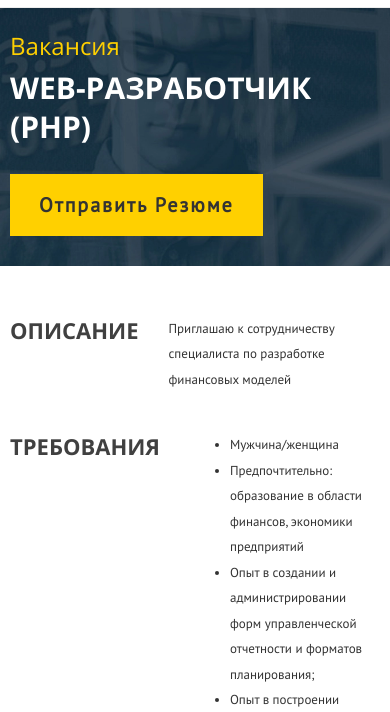
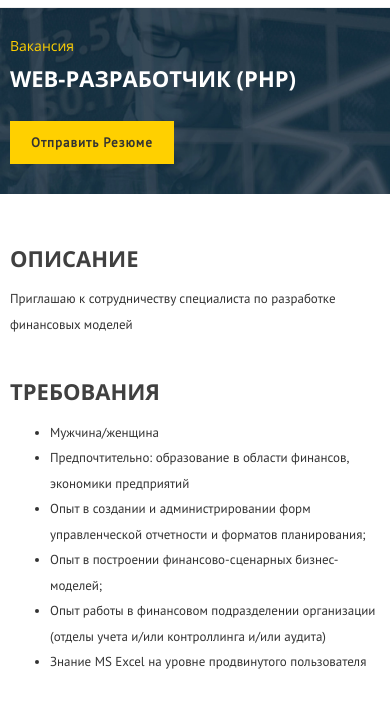
Before and after one commit to pureweb-creator/poznakhorenko, a website: page vacancies-article.html in a window 390 px wide. Shown: the part 56-768 px from the top of the page. Drawn offline with Linux system fonts and the light colour scheme.

Commit message:
Bug fixes and other minor improvements

```diff
--- a/scss/base/_responsive.scss
+++ b/scss/base/_responsive.scss
@@ -184,6 +184,16 @@
 	.acricle-contact-form{
 		margin-left: 10px;
 		width: 70%;
+	}
+
+	.more-articles__item{
+		.mask,.more-articles__title,.more-articles__category{
+			opacity: 1;
+			top: 0;
+		}
+		.fa-arrow-circle-right{
+			display: none;
+		}
 	}
 
 	// BLOG ARCHIVE
@@ -373,6 +383,9 @@
 			line-height: 1.2em;
 		}
 	}
+	h1{
+		font-size: 22px !important;
+	}
 	h3{
 		font-size: 18px !important;
 	}
@@ -441,6 +454,26 @@
 	}
 	.acricle-contact-form{
 		width: 60%;
+	}
+
+	// VACANCY ARTICLE
+	.page-vacancy__category{
+		font-size: 14px;
+	}
+	.page-vacancy .page-vacancy__btn{
+		font-size: 13px;
+		letter-spacing: 1px;
+		padding: 14px 20px;
+	}
+	.page-vacancy .page-wrapper__vacancy .vacancy-item{
+		grid-template-columns: 1fr;
+		grid-gap: 0;
+		h2{
+			text-align-last: left;
+		}
+	}
+	.page-vacancy .page-wrapper__vacancy .vacancy-item .page-vacancy__btn{
+		grid-column: 1/3
 	}
 }
 
```
Also changed, not shown: css/main.min.css, 1 other file.
